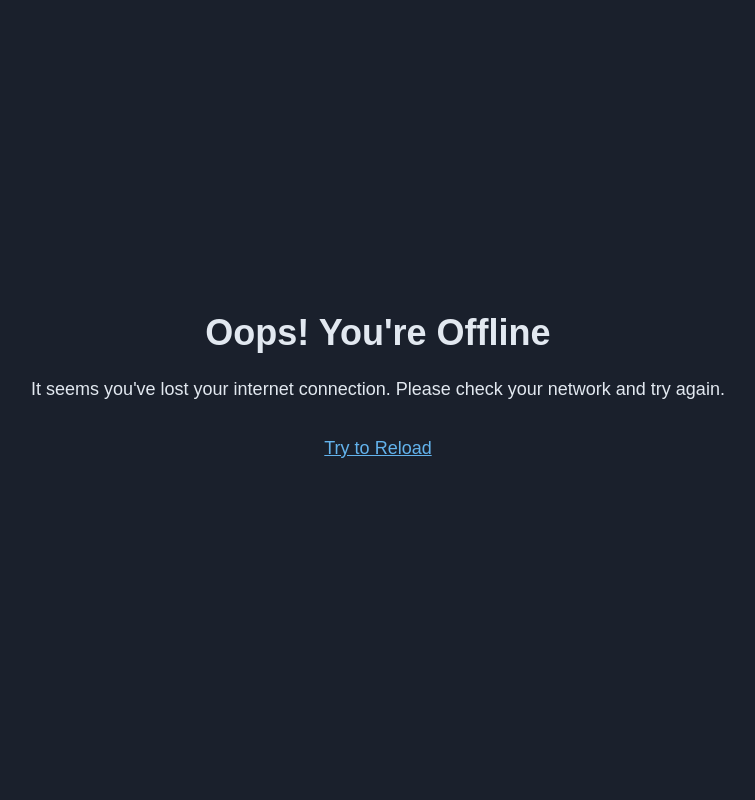
After one commit to spkal01/CalorieTracker, a Flask app: page /offline in a window 1280 px wide. The commit adds this page. Shown: the whole page, without its empty margins (262-1017 px from the left). Run offline with Flask 3, Linux system fonts and the light colour scheme; the visitor is signed in with stand-in values (Sample User, id 1); style sheets or scripts are compiled from the project's sources.

Commit message:
Extend the PWA app support

```diff
--- a/calorie_tracker/routes.py
+++ b/calorie_tracker/routes.py
@@ -8,7 +8,7 @@ import json
 from datetime import datetime as dt
 import threading
 from flask import (
-    flash, render_template, request, redirect, url_for, session, jsonify
+    flash, render_template, request, redirect, url_for, session, jsonify, send_from_directory
 )
 from werkzeug.utils import secure_filename
 
@@ -48,8 +48,9 @@ def require_login():
     public_routes = [
         'login', 'signup', 'static', 'signup_verify', 'signup_email',
         'forgot_password', 'reset_password', 'landing',
-        'login_google', 'google.login', 'google.authorized'
-    ]  # Add other public endpoints if needed
+        'login_google', 'google.login', 'google.authorized',
+        'serve_sw', 'offline_page', "serve_assetlinks"
+    ]
     if not current_user.is_authenticated and request.endpoint not in public_routes:
         return redirect(url_for('landing'))
 
@@ -1181,3 +1182,20 @@ def diet_plan_generating_status_page(generation_token):
     return render_template('diet_plan_generating.html',
                            generation_token=generation_token,
                            initial_status=initial_status)
+
+@app.route('/sw.js', methods=['GET'])
+def serve_sw():
+    return send_from_directory(app.root_path, 'sw.js', mimetype='application/javascript')
+
+@app.route('/offline')
+def offline_page():
+    return render_template('offline.html')
+
+@app.route('/.well-known/assetlinks.json')
+def serve_assetlinks():
+    static_folder_path = os.path.join(app.static_folder) # This usually points to 'd:\CalorieTracker\calorie_tracker\static'
+    well_known_path = os.path.join(static_folder_path, '.well-known')
+
+    return send_from_directory(os.path.join(app.static_folder, '.well-known'),
+                               'assetlinks.json',
+                               mimetype='application/json')
--- a/calorie_tracker/templates/landing.html
+++ b/calorie_tracker/templates/landing.html
@@ -196,8 +196,8 @@ function showInstallNotification() {
 }
 
 // Register service worker
-if ('serviceWorker' in navigator) {
-  navigator.serviceWorker.register('{{ url_for("static", filename="js/service-worker.js") }}');
+  if (typeof navigator.serviceWorker !== 'undefined') {
+    navigator.serviceWorker.register('{{ url_for("serve_sw") }}');
 }
 </script>
 </body>
--- /dev/null
+++ b/calorie_tracker/templates/offline.html
@@ -0,0 +1,44 @@
+<!DOCTYPE html>
+<html lang="en">
+<head>
+    <meta charset="UTF-8">
+    <meta name="viewport" content="width=device-width, initial-scale=1.0">
+    <title>Offline - Calorie Tracker</title>
+    <link rel="stylesheet" href="{{ url_for('static', filename='css/output.css') }}">
+    <style>
+        body {
+            display: flex;
+            justify-content: center;
+            align-items: center;
+            min-height: 100vh;
+            background-color: #1a202c; /* bg-gray-900 */
+            color: #e2e8f0; /* text-gray-300 */
+            font-family: sans-serif;
+            text-align: center;
+        }
+        .container {
+            padding: 2rem;
+        }
+        h1 {
+            font-size: 2.25rem; /* text-4xl */
+            font-weight: bold;
+            margin-bottom: 1rem;
+        }
+        p {
+            font-size: 1.125rem; /* text-lg */
+            margin-bottom: 2rem;
+        }
+        a {
+            color: #63b3ed; /* text-blue-400 */
+            text-decoration: underline;
+        }
+    </style>
+</head>
+<body>
+    <div class="container">
+        <h1>Oops! You're Offline</h1>
+        <p>It seems you've lost your internet connection. Please check your network and try again.</p>
+        <p><a href="{{ url_for('landing') }}">Try to Reload</a></p>
+    </div>
+</body>
+</html>
```
Also changed, not shown: calorie_tracker/static/js/service-worker.js (deleted, +0 -34 lines), calorie_tracker/sw.js (added, +74 -0 lines), calorie_tracker/templates/base.html (+10 -0 lines), calorie_tracker/static/.well-known/assetlinks.json (added), calorie_tracker/static/manifest.json.
